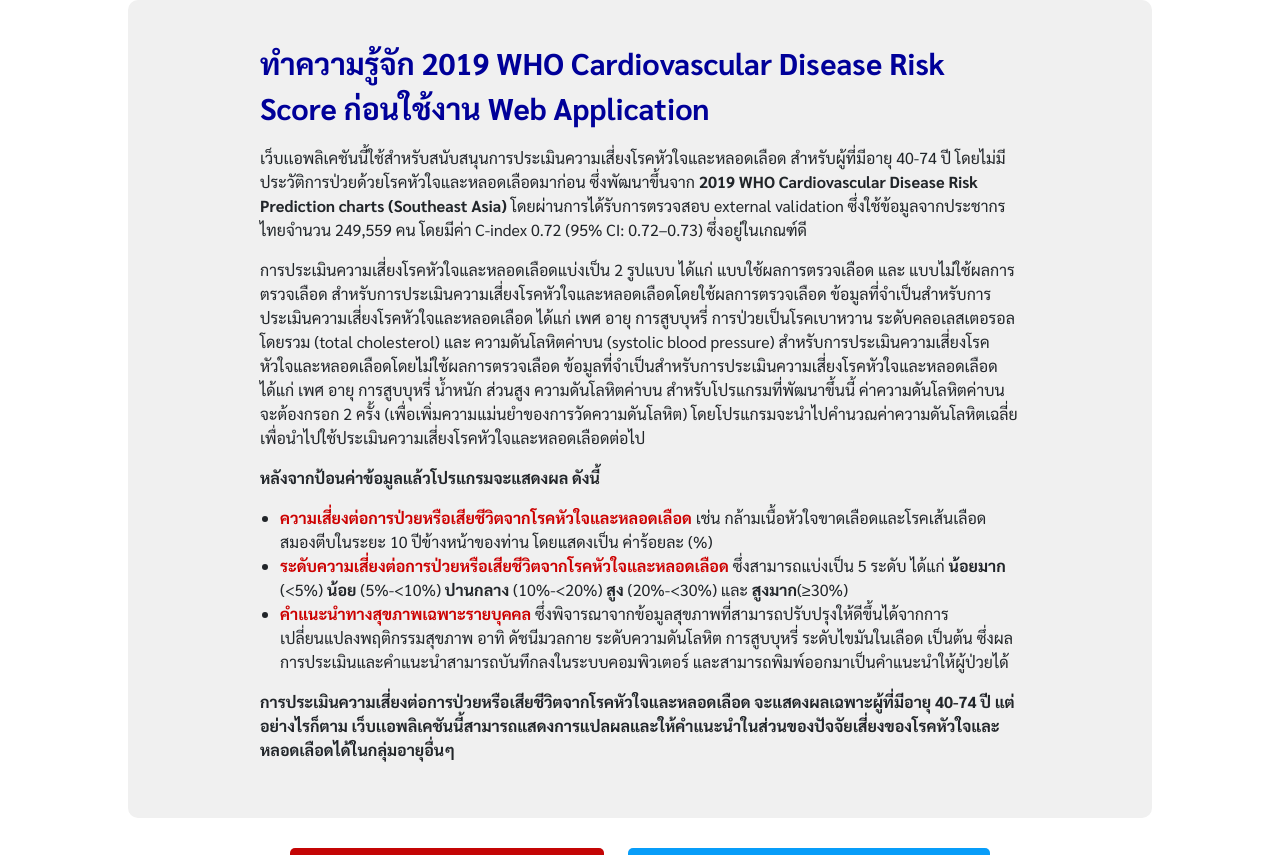
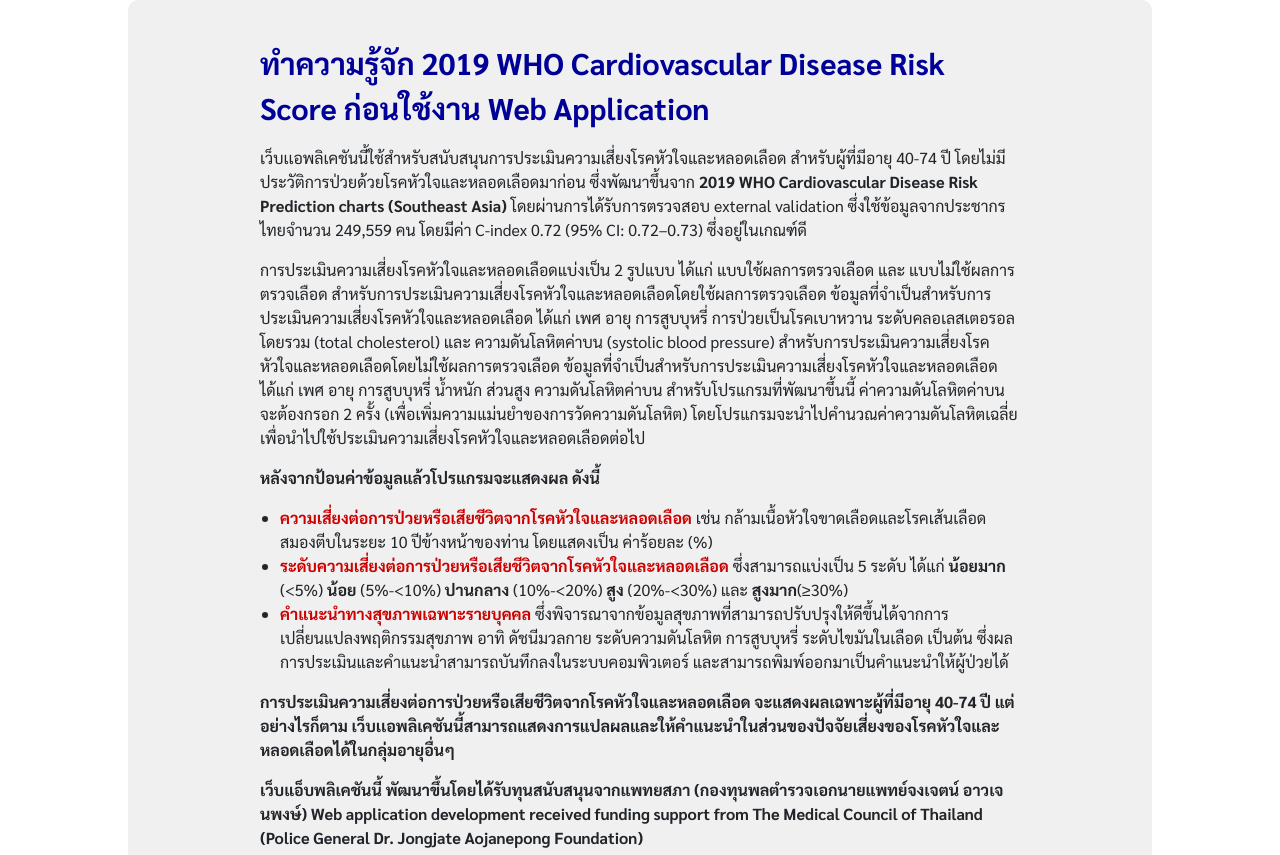
Before and after one commit to boonnarin/node-web, a website: page public/index.html in a window 1280 px wide. Shown: the part 100-955 px from the top of the page. Drawn offline with nearby package versions, Linux system fonts and the light colour scheme.

Commit message:
Update index.html15/2เพิ่มบันทัดที่197-201

```diff
--- a/public/index.html
+++ b/public/index.html
@@ -193,6 +193,12 @@
                                 40-74 ปี แต่อย่างไรก็ตาม
                                 เว็บเเอพลิเคชันนี้สามารถแสดงการแปลผลและให้คำแนะนำในส่วนของปัจจัยเสี่ยงของโรคหัวใจและหลอดเลือดได้ในกลุ่มอายุอื่นๆ</strong>
                         </p>
+
+                        <p><strong>เว็บแอ็บพลิเคชันนี้ พัฒนาขึ้นโดยได้รับทุนสนับสนุนจากแพทยสภา
+                                (กองทุนพลตำรวจเอกนายแพทย์จงเจตน์ อาวเจนพงษ์)
+                                Web application development received funding support from The Medical Council of Thailand
+                                (Police General Dr. Jongjate Aojanepong Foundation)</strong>
+                        </p>
                     </div>
                 </div>
             </div>
```
